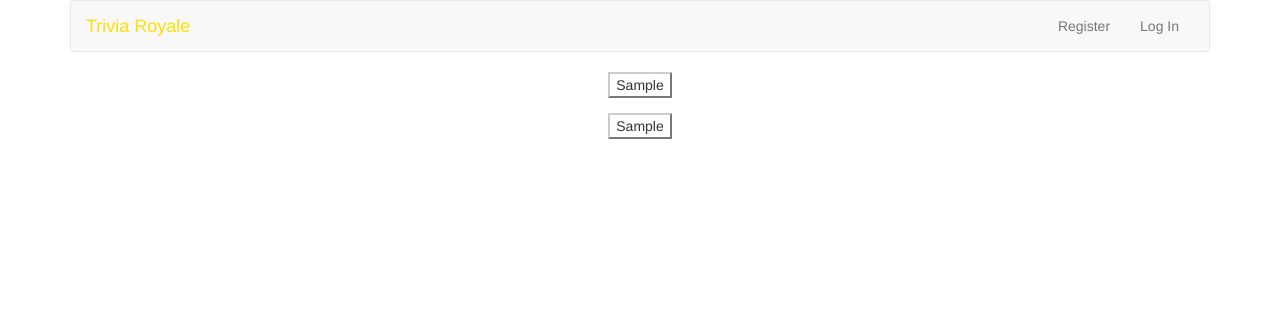
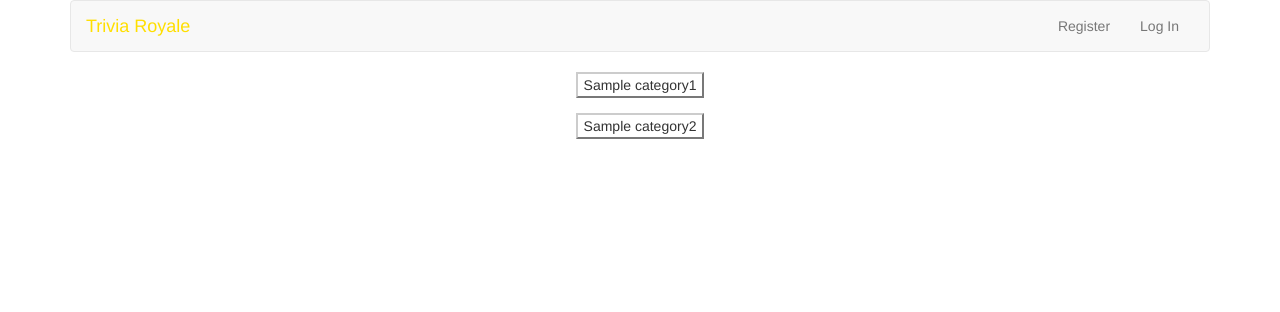
Before and after one commit to robinspiers/IK22, a Flask app: template triviaroyale/templates/pregame.html in a window 1280 px wide. Shown: the top 312 px of the page. Run offline with Flask 2, Linux system fonts and the light colour scheme; the template is opened without the code that fills it: most values are stand-ins (such as "Sample title", 1, 10 or a date in 2020); some libraries are stand-ins or nearby versions.

Commit message:
pregame update

```diff
--- a/triviaroyale/application.py
+++ b/triviaroyale/application.py
@@ -131,6 +131,8 @@ def pregame():
         # get two random categories from the dictionary
         category1 = randomcategory()
         category2 = randomcategory()
+        while category1 == category2:
+            category2 = randomcategory()
 
         # get a question with the demanded category from the api
         if request.form.get("category1"):
--- a/triviaroyale/templates/pregame.html
+++ b/triviaroyale/templates/pregame.html
@@ -8,10 +8,10 @@
     <form action="{{ url_for('pregame') }}" method="get", "post">
         <fieldset>
             <div class="form-group">
-                <button class="button btn-default" type="submit" name="category1">{{ category1 }}</button>
+                <button class="button btn-default" type="submit" name="category1">{{ category1.name }}</button>
             </div>
             <div class="form-group">
-                <button class="button btn-default" type="submit" name="category2">{{ category2 }}</button>
+                <button class="button btn-default" type="submit" name="category2">{{ category2.name }}</button>
             </div>
         </fieldset>
     </form>
```
